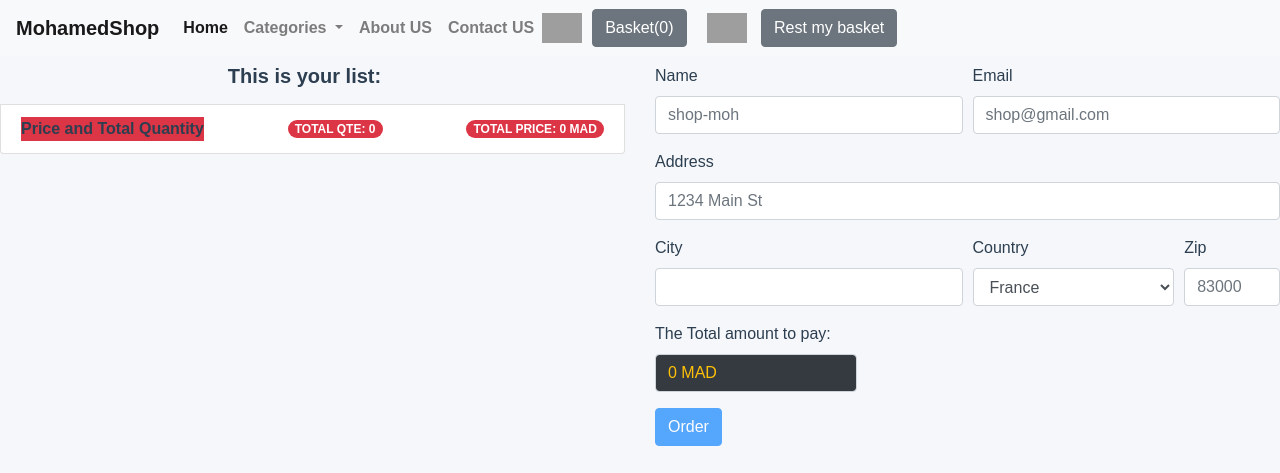
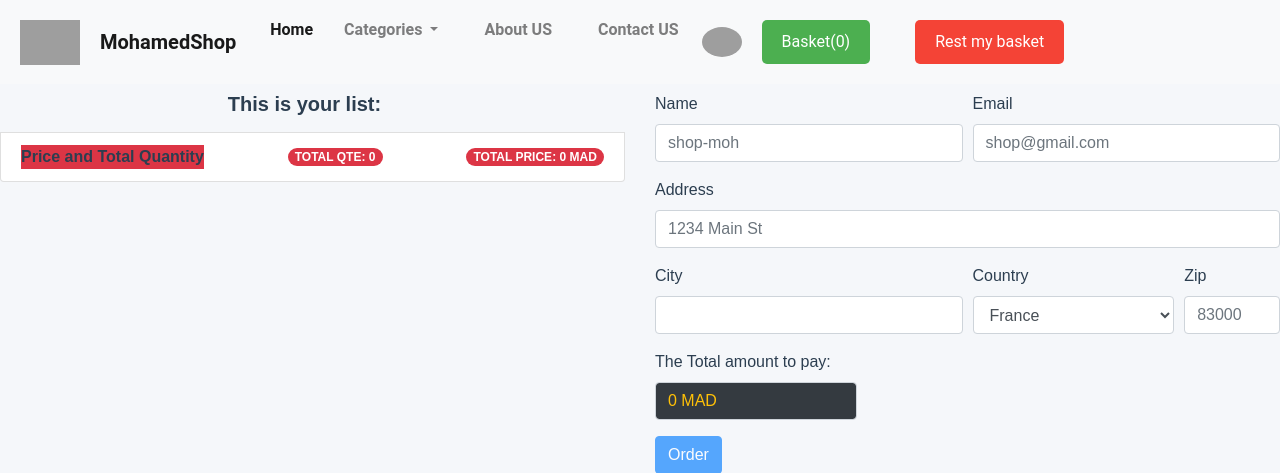
Before and after one commit to MohamedAmhal/final_project_alx_backend_SE, a Django app: page /checkout in a window 1280 px wide. Shown: the top 473 px of the page. Run offline with Django 5.2, Linux system fonts and the light colour scheme; some libraries are stand-ins or nearby versions; grey boxes are pictures that could not be loaded.

Commit message:
adding the syle css to the home page

```diff
--- a/web_ecommerce/shop/templates/shop/base.html
+++ b/web_ecommerce/shop/templates/shop/base.html
@@ -46,7 +46,102 @@
             max-width: 100%;
         }
 
-      /* Global Reset and Font Settings */
+        .logo {
+            width: 60px;
+            height: auto;
+            margin-right: 10px;
+        }
+        .shop-name {
+            font-family: 'Roboto', sans-serif;
+            font-size: 20px;
+            font-weight: bold;
+            letter-spacing: 1px;
+            color: #333;
+        }
+        nav ul {
+            list-style: none;
+            display: flex;
+            gap: 15px;
+        }
+        nav a {
+            text-decoration: none;
+            font-family: 'Roboto', sans-serif;
+            color: #333;
+            padding: 10px;
+            transition: color 0.3s;
+        }
+        nav a:hover {
+            color: #ff7f50;
+        }
+
+        .basket-container {
+            display: flex;
+            align-items: center;
+            gap: 10px;
+            margin-left: auto;
+        }
+
+        .basket-logo {
+            width: 30px;
+            height: auto;
+            border-radius: 50%;
+        }
+
+        #basket {
+            background-color: #4CAF50;
+            color: white;
+            font-family: 'Roboto', sans-serif;
+            font-size: 16px;
+            padding: 10px 20px;
+            border: none;
+            border-radius: 5px;
+            cursor: pointer;
+            transition: background-color 0.3s ease-in-out;
+        }
+
+
+        #basket:hover {
+            background-color: #45a049;
+        }
+
+
+
+        .moh {
+            display: flex;
+            align-items: center;
+            gap: 10px;
+        }
+
+
+
+
+
+        #delete {
+            background-color: #f44336;
+            color: white;
+            font-family: 'Roboto', sans-serif;
+            font-size: 16px;
+            padding: 10px 20px;
+            border: none;
+            border-radius: 5px;
+            cursor: pointer;
+            transition: background-color 0.3s ease-in-out;
+        }
+
+
+        #delete:hover {
+            background-color: #e53935;
+        }
+
+
+        .navbar {
+            display: flex;
+            justify-content: space-between; /* Espace entre les éléments */
+            align-items: center;
+            padding: 10px 20px;
+        }
+
+
         * {
     margin: 0;
     padding: 0;
@@ -233,6 +328,7 @@
         <div class="row">
             <div class="col-md-12">
                 <nav class="navbar navbar-expand-lg navbar-light bg-light">
+                    <img src="https://simicart.com/wp-content/uploads/eCommerce-logo.jpg" alt="Company Logo" class="logo">
                     <a class="navbar-brand font-weight-bold" href="{% url 'Home' %}">MohamedShop</a>
                     <button class="navbar-toggler" type="button" data-toggle="collapse" data-target="#navbarNavDropdown" aria-controls="navbarNavDropdown" aria-expanded="false" aria-label="Toggle navigation">
                       <span class="navbar-toggler-icon"></span>
@@ -268,7 +364,6 @@
                         </li>
                         <li class="nav-item basket-container">
                             <a href="{% url 'Home' %}">
-                                <img src="https://as1.ftcdn.net/v2/jpg/03/14/85/06/1000_F_314850659_2aQLerz30kWj78tqpaGSbzYD6sAUmuDf.jpg" alt="Logo" class="basket-logo">
                                 <button id="delete"  type="button" class="btn moh btn-secondary"  >
                                 Rest my basket
                                 </button>
```
Lines whose indentation alone changed are shown as unchanged.
